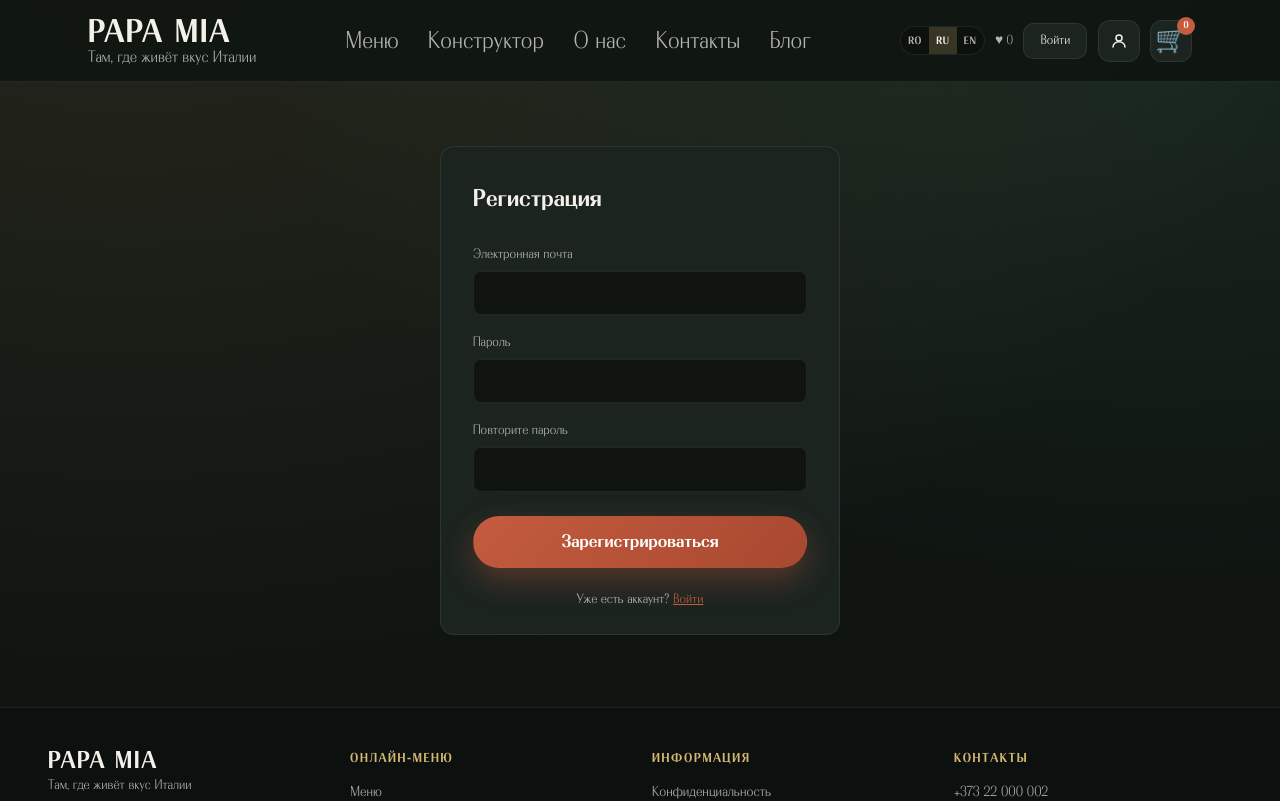
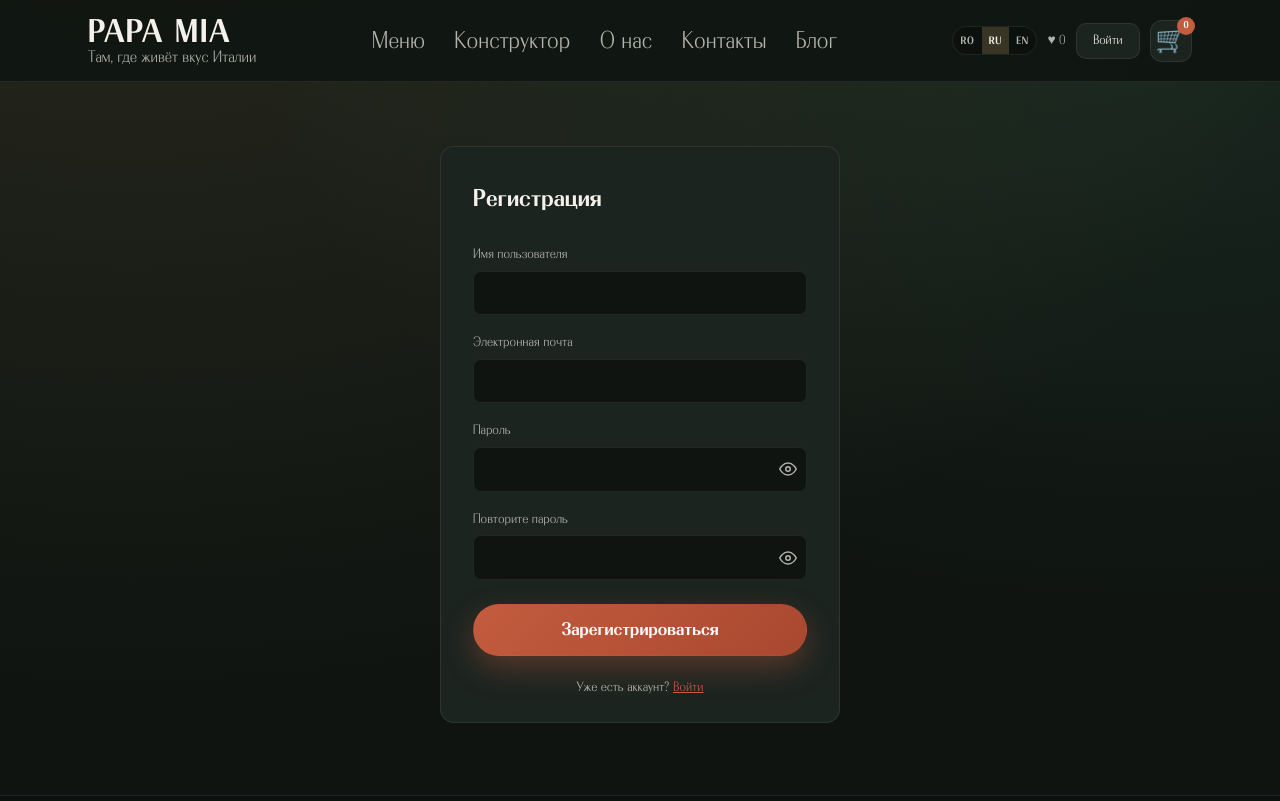
Before and after one commit to reliponj/papamia, a React (Vite) app: page /register in a window 1280 px wide. Shown: the top 801 px of the page. Built offline with nearby package versions, Linux system fonts and the light colour scheme.

Commit message:
Auth implemented

```diff
--- a/src/components/layout/SiteHeader.tsx
+++ b/src/components/layout/SiteHeader.tsx
@@ -3,6 +3,7 @@ import { Link, NavLink, useNavigate } from 'react-router-dom'
 import { useCartActions, useCartTotals } from '../../contexts/CartContext'
 import { useFavoriteIds } from '../../contexts/FavoritesContext'
 import { useLocale } from '../../contexts/LocaleContext'
+import { useAuthState, useAuthApi } from '../../contexts/AuthContext'
 import type { Lang } from '../../types'
 
 const LANGS: Lang[] = ['ro', 'ru', 'en']
@@ -12,6 +13,8 @@ export function SiteHeader() {
   const { count } = useCartTotals()
   const favorites = useFavoriteIds()
   const { toggleDrawer } = useCartActions()
+  const { isAuthenticated } = useAuthState()
+  const { logout } = useAuthApi()
   const [menuOpen, setMenuOpen] = useState(false)
   const navigate = useNavigate()
 
@@ -90,6 +93,15 @@ export function SiteHeader() {
           <span className="site-header__fav" title={t('favorites.title')}>
             ♥ {favorites.size}
           </span>
+          {isAuthenticated ? (
+            <button
+              type="button"
+              className="site-header__login"
+              onClick={() => { logout(); navigate('/') }}
+            >
+              {t('auth.logout')}
+            </button>
+          ) : (
             <button
               type="button"
               className="site-header__login"
@@ -97,6 +109,8 @@ export function SiteHeader() {
             >
               {t('auth.login')}
             </button>
+          )}
+          {isAuthenticated && (
             <button
               type="button"
               className="site-header__account"
@@ -109,6 +123,7 @@ export function SiteHeader() {
                 <path d="M4 20c0-4 3.6-7 8-7s8 3 8 7" />
               </svg>
             </button>
+          )}
           <button
             type="button"
             className="site-header__cart"
--- a/src/components/ui/Button.tsx
+++ b/src/components/ui/Button.tsx
@@ -10,12 +10,13 @@ type Props = ButtonHTMLAttributes<HTMLButtonElement> & {
 export function Button({
   variant = 'primary',
   className = '',
+  type = 'button',
   children,
   ...rest
-}: Props) {
+}: Props & { type?: 'button' | 'submit' | 'reset' }) {
   const cls = ['btn', `btn--${variant}`, className].filter(Boolean).join(' ')
   return (
-    <button type="button" className={cls} {...rest}>
+    <button type={type} className={cls} {...rest}>
       {children}
     </button>
   )
--- /dev/null
+++ b/src/contexts/AuthContext.tsx
@@ -0,0 +1,72 @@
+import { createContext, useContext, useState, useEffect, useCallback, type ReactNode } from 'react'
+import {
+  apiLogin,
+  apiRegister,
+  getAccessToken,
+  getRefreshToken,
+  setTokens,
+  clearTokens,
+} from '../services/api'
+
+interface AuthState {
+  isAuthenticated: boolean
+  isLoading: boolean
+}
+
+interface AuthApi {
+  login: (email: string, password: string) => Promise<void>
+  register: (username: string, email: string, password: string) => Promise<void>
+  logout: () => void
+}
+
+const AuthStateCtx = createContext<AuthState | null>(null)
+const AuthApiCtx = createContext<AuthApi | null>(null)
+
+export function AuthProvider({ children }: { children: ReactNode }) {
+  const [isAuthenticated, setIsAuthenticated] = useState(false)
+  const [isLoading, setIsLoading] = useState(true)
+
+  useEffect(() => {
+    // Restore session from storage on mount
+    const hasTokens = Boolean(getAccessToken() || getRefreshToken())
+    setIsAuthenticated(hasTokens)
+    setIsLoading(false)
+  }, [])
+
+  const login = useCallback(async (email: string, password: string) => {
+    const data = await apiLogin(email, password)
+    setTokens(data.accessToken, data.refreshToken)
+    setIsAuthenticated(true)
+  }, [])
+
+  const register = useCallback(async (username: string, email: string, password: string) => {
+    const data = await apiRegister(username, email, password)
+    setTokens(data.accessToken, data.refreshToken)
+    setIsAuthenticated(true)
+  }, [])
+
+  const logout = useCallback(() => {
+    clearTokens()
+    setIsAuthenticated(false)
+  }, [])
+
+  return (
+    <AuthStateCtx.Provider value={{ isAuthenticated, isLoading }}>
+      <AuthApiCtx.Provider value={{ login, register, logout }}>
+        {children}
+      </AuthApiCtx.Provider>
+    </AuthStateCtx.Provider>
+  )
+}
+
+export function useAuthState(): AuthState {
+  const ctx = useContext(AuthStateCtx)
+  if (!ctx) throw new Error('useAuthState must be used inside AuthProvider')
+  return ctx
+}
+
+export function useAuthApi(): AuthApi {
+  const ctx = useContext(AuthApiCtx)
+  if (!ctx) throw new Error('useAuthApi must be used inside AuthProvider')
+  return ctx
+}
--- a/src/data/translations.ts
+++ b/src/data/translations.ts
@@ -101,6 +101,8 @@ export type UiKey =
   | 'builder.toppings.hint'
   | 'builder.preview.empty'
   | 'auth.login'
+  | 'auth.logout'
+  | 'auth.username'
   | 'auth.email'
   | 'auth.password'
   | 'auth.login.title'
@@ -402,6 +404,8 @@ const UI: Record<UiKey, Record<Lang, string>> = {
     en: 'Choose dough to start',
   },
   'auth.login': { ro: 'Conectare', ru: 'Войти', en: 'Sign in' },
+  'auth.logout': { ro: 'Ieșire', ru: 'Выйти', en: 'Sign out' },
+  'auth.username': { ro: 'Nume de utilizator', ru: 'Имя пользователя', en: 'Username' },
   'auth.email': { ro: 'E-mail', ru: 'Электронная почта', en: 'Email' },
   'auth.password': { ro: 'Parolă', ru: 'Пароль', en: 'Password' },
   'auth.login.title': { ro: 'Conectare', ru: 'Вход', en: 'Sign in' },
--- a/src/index.css
+++ b/src/index.css
@@ -2104,6 +2104,40 @@ textarea {
   width: 100%;
 }
 
+.auth-form__error {
+  color: #e53935;
+  font-size: 0.85rem;
+  margin: 0;
+}
+
+.auth-form__password-wrap {
+  position: relative;
+  display: flex;
+  align-items: center;
+}
+
+.auth-form__password-wrap .auth-form__input {
+  width: 100%;
+  padding-right: 2.5rem;
+}
+
+.auth-form__eye {
+  position: absolute;
+  right: 0.6rem;
+  background: none;
+  border: none;
+  cursor: pointer;
+  padding: 0;
+  display: flex;
+  align-items: center;
+  color: var(--muted);
+  transition: color 0.15s;
+}
+
+.auth-form__eye:hover {
+  color: var(--accent);
+}
+
 .auth-card__footer {
   margin: 1.25rem 0 0;
   font-size: 0.9rem;
@@ -2485,7 +2519,7 @@ textarea {
 
 /* ── Blog post page ─────────────────────────────────────────── */
 .blog-post {
-  max-width: 780px;
+  max-width: 800px;
   margin-inline: auto;
 }
 
@@ -2495,6 +2529,8 @@ textarea {
   overflow: hidden;
   aspect-ratio: 21 / 9;
   margin-bottom: 2.5rem;
+  width: 800px;
+  max-width: 100%;
 }
 
 .blog-post__hero-img {
@@ -2542,10 +2578,12 @@ textarea {
   flex-direction: column;
   gap: 1.25rem;
   margin-bottom: 2.5rem;
+  width: 800px;
+  max-width: 100%;
 }
 
 .blog-post__lead {
-  font-size: 1.08rem;
+  font-size: 1.62rem; /* 1.08rem × 1.5 */
   color: var(--muted);
   line-height: 1.7;
   border-left: 3px solid var(--gold);
@@ -2554,7 +2592,7 @@ textarea {
 }
 
 .blog-post__para {
-  font-size: 0.98rem;
+  font-size: 1.47rem; /* 0.98rem × 1.5 */
   color: var(--muted);
   line-height: 1.8;
 }
@@ -2562,14 +2600,14 @@ textarea {
 .blog-post__back {
   display: inline-flex;
   align-items: center;
-  gap: 0.4rem;
-  font-size: 0.88rem;
+  gap: 0.6rem; /* 0.4rem × 1.5 */
+  font-size: 1.32rem; /* 0.88rem × 1.5 */
   font-weight: 600;
   color: var(--muted);
   text-decoration: none;
   border: 1px solid var(--border);
   border-radius: 999px;
-  padding: 0.45rem 1rem;
+  padding: 0.675rem 1.5rem; /* 0.45/1rem × 1.5 */
   transition: color 0.18s, border-color 0.18s;
 }
 
--- a/src/pages/LoginPage.tsx
+++ b/src/pages/LoginPage.tsx
@@ -1,16 +1,31 @@
 import { useState } from 'react'
-import { Link } from 'react-router-dom'
+import { Link, useNavigate } from 'react-router-dom'
 import { useLocale } from '../contexts/LocaleContext'
+import { useAuthApi } from '../contexts/AuthContext'
 import { Button } from '../components/ui/Button'
 
 export function LoginPage() {
   const { t } = useLocale()
+  const { login } = useAuthApi()
+  const navigate = useNavigate()
+
   const [email, setEmail] = useState('')
   const [password, setPassword] = useState('')
+  const [error, setError] = useState('')
+  const [loading, setLoading] = useState(false)
 
-  function handleSubmit(e: React.FormEvent) {
+  async function handleSubmit(e: React.FormEvent) {
     e.preventDefault()
-    window.alert('Auth demo — connect your backend here.')
+    setError('')
+    setLoading(true)
+    try {
+      await login(email, password)
+      navigate('/account')
+    } catch (err) {
+      setError(err instanceof Error ? err.message : 'Login failed')
+    } finally {
+      setLoading(false)
+    }
   }
 
   return (
@@ -40,8 +55,9 @@ export function LoginPage() {
               onChange={(e) => setPassword(e.target.value)}
             />
           </label>
-          <Button variant="primary" className="auth-form__submit">
-            {t('auth.login.submit')}
+          {error && <p className="auth-form__error">{error}</p>}
+          <Button type="submit" variant="primary" className="auth-form__submit" disabled={loading}>
+            {loading ? '...' : t('auth.login.submit')}
           </Button>
         </form>
         <p className="auth-card__footer">
--- a/src/pages/RegisterPage.tsx
+++ b/src/pages/RegisterPage.tsx
@@ -1,21 +1,81 @@
 import { useState } from 'react'
-import { Link } from 'react-router-dom'
+import { Link, useNavigate } from 'react-router-dom'
 import { useLocale } from '../contexts/LocaleContext'
+import { useAuthApi } from '../contexts/AuthContext'
 import { Button } from '../components/ui/Button'
+
+function PasswordInput({
+  value,
+  onChange,
+  autoComplete,
+}: {
+  value: string
+  onChange: (v: string) => void
+  autoComplete?: string
+}) {
+  const [visible, setVisible] = useState(false)
+  return (
+    <div className="auth-form__password-wrap">
+      <input
+        className="auth-form__input"
+        type={visible ? 'text' : 'password'}
+        required
+        autoComplete={autoComplete}
+        value={value}
+        onChange={(e) => onChange(e.target.value)}
+      />
+      <button
+        type="button"
+        className="auth-form__eye"
+        onClick={() => setVisible((v) => !v)}
+        tabIndex={-1}
+        aria-label={visible ? 'Hide password' : 'Show password'}
+      >
+        {visible ? (
+          <svg width="18" height="18" viewBox="0 0 24 24" fill="none" stroke="currentColor" strokeWidth="2" strokeLinecap="round" strokeLinejoin="round">
+            <path d="M17.94 17.94A10.07 10.07 0 0 1 12 20c-7 0-11-8-11-8a18.45 18.45 0 0 1 5.06-5.94" />
+            <path d="M9.9 4.24A9.12 9.12 0 0 1 12 4c7 0 11 8 11 8a18.5 18.5 0 0 1-2.16 3.19" />
+            <line x1="1" y1="1" x2="23" y2="23" />
+          </svg>
+        ) : (
+          <svg width="18" height="18" viewBox="0 0 24 24" fill="none" stroke="currentColor" strokeWidth="2" strokeLinecap="round" strokeLinejoin="round">
+            <path d="M1 12s4-8 11-8 11 8 11 8-4 8-11 8-11-8-11-8z" />
+            <circle cx="12" cy="12" r="3" />
+          </svg>
+        )}
+      </button>
+    </div>
+  )
+}
 
 export function RegisterPage() {
   const { t } = useLocale()
+  const { register } = useAuthApi()
+  const navigate = useNavigate()
+
+  const [username, setUsername] = useState('')
   const [email, setEmail] = useState('')
   const [password, setPassword] = useState('')
   const [confirm, setConfirm] = useState('')
+  const [error, setError] = useState('')
+  const [loading, setLoading] = useState(false)
 
-  function handleSubmit(e: React.FormEvent) {
+  async function handleSubmit(e: React.FormEvent) {
     e.preventDefault()
     if (password !== confirm) {
-      window.alert(t('auth.register.mismatch'))
+      setError(t('auth.register.mismatch'))
       return
     }
-    window.alert('Auth demo — connect your backend here.')
+    setError('')
+    setLoading(true)
+    try {
+      await register(username, email, password)
+      navigate('/account')
+    } catch (err) {
+      setError(err instanceof Error ? err.message : 'Registration failed')
+    } finally {
+      setLoading(false)
+    }
   }
 
   return (
@@ -23,6 +83,17 @@ export function RegisterPage() {
       <div className="auth-card">
         <h1 className="auth-card__title">{t('auth.register.title')}</h1>
         <form className="auth-form" onSubmit={handleSubmit}>
+          <label className="auth-form__label">
+            {t('auth.username')}
+            <input
+              className="auth-form__input"
+              type="text"
+              required
+              autoComplete="username"
+              value={username}
+              onChange={(e) => setUsername(e.target.value)}
+            />
+          </label>
           <label className="auth-form__label">
             {t('auth.email')}
             <input
@@ -36,28 +107,15 @@ export function RegisterPage() {
           </label>
           <label className="auth-form__label">
             {t('auth.password')}
-            <input
-              className="auth-form__input"
-              type="password"
-              required
-              autoComplete="new-password"
-              value={password}
-              onChange={(e) => setPassword(e.target.value)}
-            />
+            <PasswordInput value={password} onChange={setPassword} autoComplete="new-password" />
           </label>
           <label className="auth-form__label">
             {t('auth.register.confirm')}
-            <input
-              className="auth-form__input"
-              type="password"
-              required
-              autoComplete="new-password"
-              value={confirm}
-              onChange={(e) => setConfirm(e.target.value)}
-            />
+            <PasswordInput value={confirm} onChange={setConfirm} autoComplete="new-password" />
           </label>
-          <Button variant="primary" className="auth-form__submit">
-            {t('auth.register.submit')}
+          {error && <p className="auth-form__error">{error}</p>}
+          <Button type="submit" variant="primary" className="auth-form__submit" disabled={loading}>
+            {loading ? '...' : t('auth.register.submit')}
           </Button>
         </form>
         <p className="auth-card__footer">
--- /dev/null
+++ b/src/services/api.ts
@@ -0,0 +1,110 @@
+const BASE_URL = 'https://dev.api.papamia.reliponj.online'
+
+const ACCESS_TOKEN_KEY = 'papamia-access-token'
+const REFRESH_TOKEN_KEY = 'papamia-refresh-token'
+
+export function getAccessToken(): string | null {
+  return localStorage.getItem(ACCESS_TOKEN_KEY)
+}
+
+export function getRefreshToken(): string | null {
+  return localStorage.getItem(REFRESH_TOKEN_KEY)
+}
+
+export function setTokens(accessToken: string, refreshToken: string): void {
+  localStorage.setItem(ACCESS_TOKEN_KEY, accessToken)
+  localStorage.setItem(REFRESH_TOKEN_KEY, refreshToken)
+}
+
+export function clearTokens(): void {
+  localStorage.removeItem(ACCESS_TOKEN_KEY)
+  localStorage.removeItem(REFRESH_TOKEN_KEY)
+}
+
+async function refreshAccessToken(): Promise<string | null> {
+  const refreshToken = getRefreshToken()
+  if (!refreshToken) return null
+
+  const res = await fetch(`${BASE_URL}/api/auth/refresh`, {
+    method: 'POST',
+    headers: { 'Content-Type': 'application/json' },
+    body: JSON.stringify({ refreshToken }),
+  })
+
+  if (!res.ok) {
+    clearTokens()
+    return null
+  }
+
+  const data = await res.json()
+  setTokens(data.accessToken, data.refreshToken)
+  return data.accessToken
+}
+
+async function apiFetch(path: string, options: RequestInit = {}): Promise<Response> {
+  let token = getAccessToken()
+
+  const makeRequest = (t: string | null) =>
+    fetch(`${BASE_URL}${path}`, {
+      ...options,
+      headers: {
+        'Content-Type': 'application/json',
+        ...(t ? { Authorization: `Bearer ${t}` } : {}),
+        ...options.headers,
+      },
+    })
+
+  let res = await makeRequest(token)
+
+  if (res.status === 401 && getRefreshToken()) {
+    token = await refreshAccessToken()
+    if (token) {
+      res = await makeRequest(token)
+    }
+  }
+
+  return res
+}
+
+export interface AuthResponse {
+  accessToken: string
+  refreshToken: string
+  accessTokenExpiresAtUtc: string
+  refreshTokenExpiresAtUtc: string
+}
+
+export async function apiRegister(
+  username: string,
+  email: string,
+  password: string,
+): Promise<AuthResponse> {
+  const res = await fetch(`${BASE_URL}/api/auth/register`, {
+    method: 'POST',
+    headers: { 'Content-Type': 'application/json' },
+    body: JSON.stringify({ username, email, password }),
+  })
+
+  if (!res.ok) {
+    const err = await res.json().catch(() => ({}))
+    throw new Error(err?.message ?? `Register failed (${res.status})`)
+  }
+
+  return res.json()
+}
+
+export async function apiLogin(email: string, password: string): Promise<AuthResponse> {
+  const res = await fetch(`${BASE_URL}/api/auth/login`, {
+    method: 'POST',
+    headers: { 'Content-Type': 'application/json' },
+    body: JSON.stringify({ email, password }),
+  })
+
+  if (!res.ok) {
+    const err = await res.json().catch(() => ({}))
+    throw new Error(err?.message ?? `Login failed (${res.status})`)
+  }
+
+  return res.json()
+}
+
+export { apiFetch }
```
Also changed, not shown: src/main.tsx (+8 -5 lines). Lines whose indentation alone changed are shown as unchanged.
